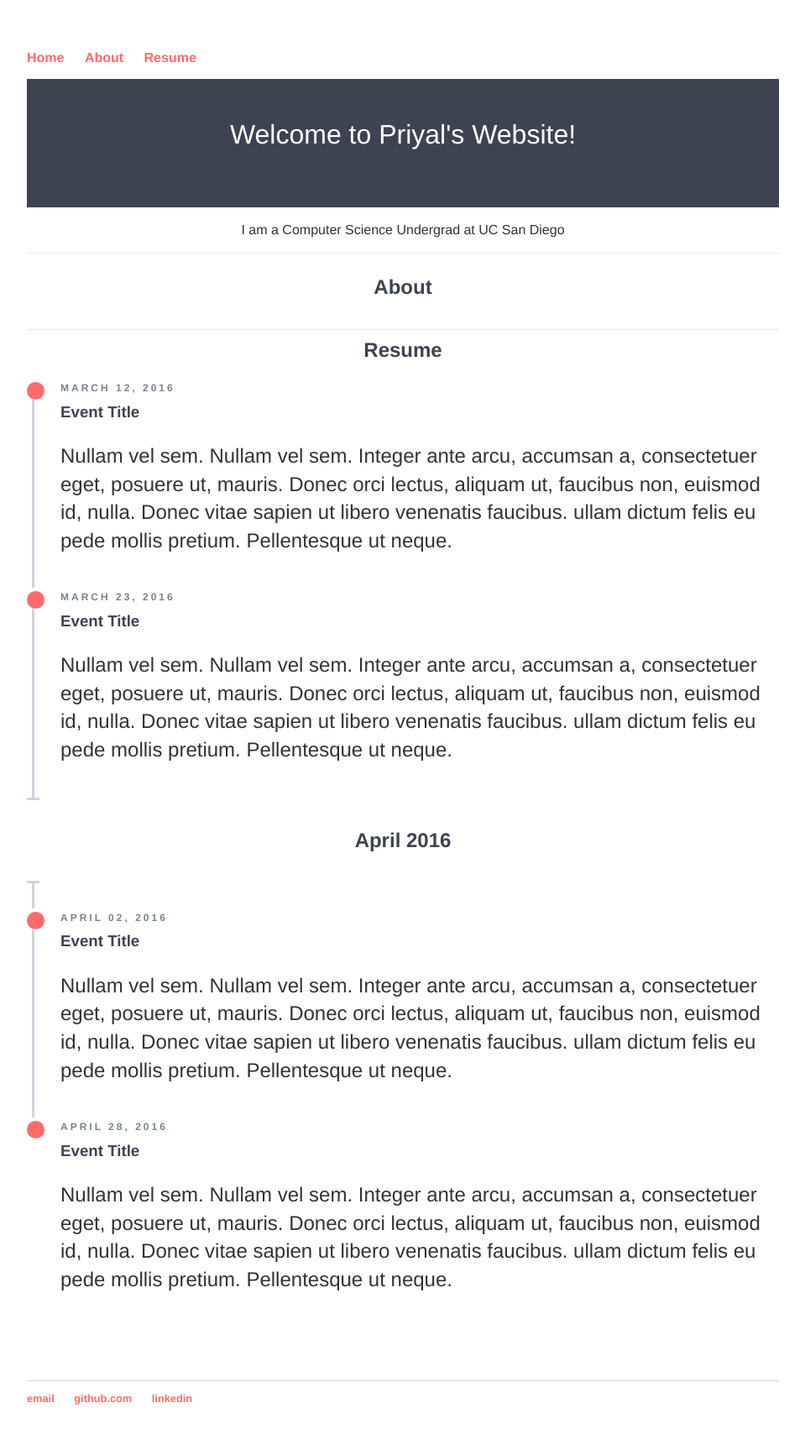
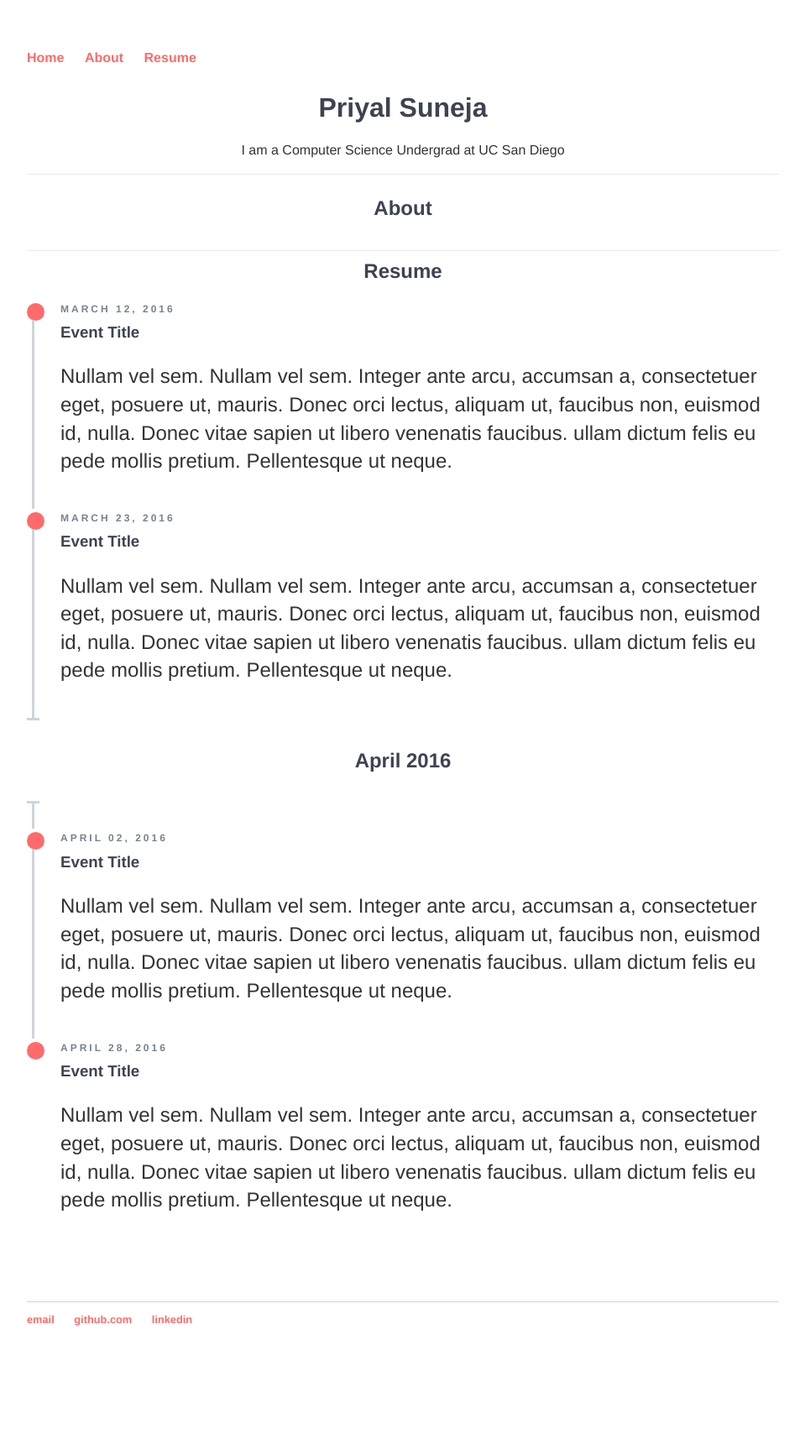
Before and after one commit to p-suneja/p-suneja.github.io, a Jekyll site: the page built from index.html, in a window 1280 px wide. Shown: the whole page at 84% size, without its empty margins (160-1119 px from the left). Built offline with Jekyll 4.4.1, drawn with Linux system fonts in a browser that asks for light colours; after the commit the page ends 1639 px from its top, so only the background shows below that.

Commit message:
Update index.html

```diff
--- a/index.html
+++ b/index.html
@@ -2,11 +2,8 @@
 layout: default
 title: Priyal's Homepage
 ---
-
-<header class="example-header">
-	<h1>Welcome to Priyal's Website!</h1>
-</header>
 <div class="col-md-12 example-title">
+	<h1> Priyal Suneja </h1>
 	<p> I am a Computer Science Undergrad at UC San Diego </p>
 </div>
 
```
